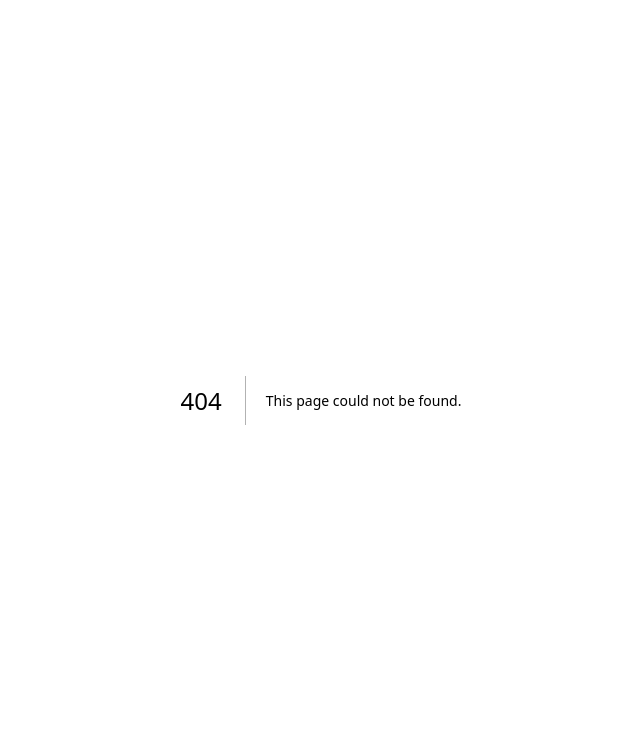
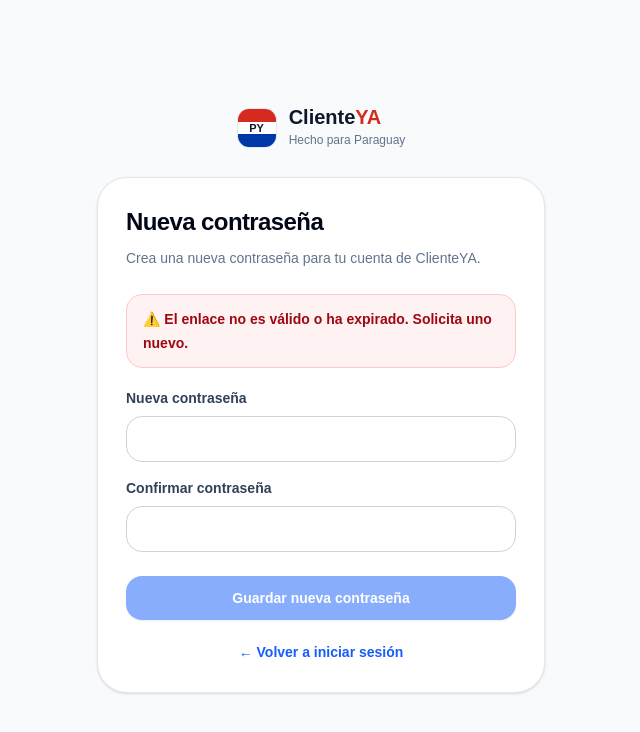
Before and after one commit to gsteenbergen1968-dotcom/clienteya, a Next.js app: page /reset-password in a window 1280 px wide. Before the commit this address had no page. Shown: the top 732 px of the page, without its empty margins (319-959 px from the left). Built offline with nearby package versions, Linux system fonts and the light colour scheme; no server answers.

Commit message:
Add password recovery flow

```diff
--- /dev/null
+++ b/app/forgot-password/page.tsx
@@ -0,0 +1,141 @@
+import { redirect } from "next/navigation";
+
+import { BrandMark } from "../components/BrandMark";
+import { createAuthServerClient } from "../../lib/supabase/auth-server";
+
+export default async function ForgotPasswordPage({
+  searchParams,
+}: {
+  searchParams: Promise<{
+    error?: string;
+    ok?: string;
+  }>;
+}) {
+  const { error, ok } = await searchParams;
+
+  async function requestPasswordReset(
+    formData: FormData,
+  ) {
+    "use server";
+
+    const email = String(
+      formData.get("email") || "",
+    )
+      .trim()
+      .toLowerCase();
+
+    if (!email) {
+      redirect(
+        "/forgot-password?error=missing",
+      );
+    }
+
+    const supabase =
+      await createAuthServerClient();
+
+    const appUrl =
+      process.env.NEXT_PUBLIC_APP_URL ||
+      "http://localhost:3000";
+
+    const {
+      error: resetError,
+    } =
+      await supabase.auth.resetPasswordForEmail(
+        email,
+        {
+          redirectTo: `${appUrl}/reset-password`,
+        },
+      );
+
+    if (resetError) {
+      console.error(
+        "PASSWORD RESET ERROR:",
+        resetError,
+      );
+
+      redirect(
+        "/forgot-password?error=send",
+      );
+    }
+
+    redirect(
+      "/forgot-password?ok=sent",
+    );
+  }
+
+  return (
+    <main className="flex min-h-screen items-center justify-center bg-slate-50 px-4 py-8">
+      <div className="w-full max-w-md">
+        <div className="mb-7 flex justify-center">
+          <BrandMark showTagline />
+        </div>
+
+        <div className="rounded-[30px] border border-slate-200 bg-white p-6 shadow-sm sm:p-7">
+          <div className="mb-6">
+            <h1 className="text-2xl font-black tracking-tight text-slate-950">
+              Recuperar contraseña
+            </h1>
+
+            <p className="mt-2 text-sm leading-6 text-slate-500">
+              Ingresa tu email y te enviaremos un enlace para crear una nueva contraseña.
+            </p>
+          </div>
+
+          {ok === "sent" ? (
+            <div className="mb-5 rounded-2xl border border-emerald-200 bg-emerald-50 px-4 py-3 text-sm font-semibold leading-6 text-emerald-800">
+              ✅ Revisa tu correo electrónico. Si existe una cuenta con este email, recibirás un enlace para cambiar tu contraseña.
+            </div>
+          ) : null}
+
+          {error === "missing" ? (
+            <div className="mb-5 rounded-2xl border border-red-200 bg-red-50 px-4 py-3 text-sm font-semibold leading-6 text-red-800">
+              ⚠️ Ingresa tu email.
+            </div>
+          ) : null}
+
+          {error === "send" ? (
+            <div className="mb-5 rounded-2xl border border-red-200 bg-red-50 px-4 py-3 text-sm font-semibold leading-6 text-red-800">
+              ⚠️ No pudimos enviar el enlace. Intenta nuevamente.
+            </div>
+          ) : null}
+
+          <form
+            action={requestPasswordReset}
+            className="space-y-5"
+          >
+            <div>
+              <label className="mb-2 block text-sm font-semibold text-slate-700">
+                Email
+              </label>
+
+              <input
+                type="email"
+                name="email"
+                autoComplete="email"
+                placeholder="tu@email.com"
+                required
+                className="w-full rounded-2xl border border-slate-300 bg-white px-4 py-3 text-sm text-slate-900 outline-none transition focus:border-blue-500"
+              />
+            </div>
+
+            <button
+              type="submit"
+              className="w-full rounded-2xl bg-blue-600 px-4 py-3 text-sm font-black text-white shadow-sm transition hover:bg-blue-700"
+            >
+              Enviar enlace
+            </button>
+          </form>
+
+          <div className="mt-5 text-center">
+            <a
+              href="/login"
+              className="text-sm font-bold text-blue-600 hover:underline"
+            >
+              ← Volver a iniciar sesión
+            </a>
+          </div>
+        </div>
+      </div>
+    </main>
+  );
+}
--- a/app/login/page.tsx
+++ b/app/login/page.tsx
@@ -125,13 +125,17 @@
     return null;
   }
 
-  function getSuccessMessage() {
-    if (ok === "check-email") {
-      return "Cuenta creada. Revisa tu correo electrónico para confirmar tu cuenta antes de iniciar sesión.";
-    }
+ function getSuccessMessage() {
+  if (ok === "check-email") {
+    return "Cuenta creada. Revisa tu correo electrónico para confirmar tu cuenta antes de iniciar sesión.";
+  }
 
-    return null;
+  if (ok === "password-updated") {
+    return "Tu contraseña fue actualizada correctamente. Ya puedes iniciar sesión.";
   }
+
+  return null;
+}
 
   const errorMessage =
     getErrorMessage();
@@ -201,6 +205,15 @@
                 className="w-full rounded-2xl border border-slate-300 bg-white px-4 py-3 text-sm text-slate-900 outline-none transition focus:border-blue-500"
                 required
               />
+
+              <div className="mt-2 text-right">
+                <a
+                  href="/forgot-password"
+                  className="text-sm font-bold text-blue-600 hover:underline"
+                >
+                  ¿Olvidaste tu contraseña?
+                </a>
+              </div>
             </div>
           </div>
 
--- /dev/null
+++ b/app/reset-password/page.tsx
@@ -0,0 +1,201 @@
+"use client";
+
+import { useEffect, useMemo, useState } from "react";
+import { useRouter } from "next/navigation";
+import { createBrowserClient } from "@supabase/ssr";
+
+import { BrandMark } from "../components/BrandMark";
+
+export default function ResetPasswordPage() {
+  const router = useRouter();
+
+  const [ready, setReady] = useState(false);
+  const [error, setError] = useState("");
+  const [password, setPassword] = useState("");
+  const [confirmPassword, setConfirmPassword] =
+    useState("");
+  const [saving, setSaving] = useState(false);
+
+  const supabase = useMemo(() => {
+    const supabaseUrl =
+      process.env.NEXT_PUBLIC_SUPABASE_URL;
+
+    const supabaseAnonKey =
+      process.env.NEXT_PUBLIC_SUPABASE_ANON_KEY;
+
+    if (
+      !supabaseUrl ||
+      !supabaseAnonKey
+    ) {
+      throw new Error(
+        "Missing Supabase environment variables.",
+      );
+    }
+
+    return createBrowserClient(
+      supabaseUrl,
+      supabaseAnonKey,
+    );
+  }, []);
+
+  useEffect(() => {
+    async function checkRecoverySession() {
+      const {
+        data: { session },
+      } = await supabase.auth.getSession();
+
+      if (!session) {
+        setError(
+          "El enlace no es válido o ha expirado. Solicita uno nuevo.",
+        );
+        setReady(true);
+        return;
+      }
+
+      setReady(true);
+    }
+
+    void checkRecoverySession();
+  }, [supabase]);
+
+  async function handleSubmit(
+    event: React.FormEvent<HTMLFormElement>,
+  ) {
+    event.preventDefault();
+
+    setError("");
+
+    if (password.length < 8) {
+      setError(
+        "La contraseña debe tener al menos 8 caracteres.",
+      );
+      return;
+    }
+
+    if (password !== confirmPassword) {
+      setError(
+        "Las contraseñas no coinciden.",
+      );
+      return;
+    }
+
+    setSaving(true);
+
+    const { error: updateError } =
+      await supabase.auth.updateUser({
+        password,
+      });
+
+    if (updateError) {
+      setError(
+        "No pudimos cambiar tu contraseña. Intenta nuevamente.",
+      );
+      setSaving(false);
+      return;
+    }
+
+    await supabase.auth.signOut();
+
+    router.replace(
+      "/login?ok=password-updated",
+    );
+  }
+
+  if (!ready) {
+    return (
+      <main className="flex min-h-screen items-center justify-center bg-slate-50 px-4">
+        <p className="text-sm font-semibold text-slate-500">
+          Verificando enlace...
+        </p>
+      </main>
+    );
+  }
+
+  return (
+    <main className="flex min-h-screen items-center justify-center bg-slate-50 px-4 py-8">
+      <div className="w-full max-w-md">
+        <div className="mb-7 flex justify-center">
+          <BrandMark showTagline />
+        </div>
+
+        <form
+          onSubmit={handleSubmit}
+          className="rounded-[30px] border border-slate-200 bg-white p-6 shadow-sm sm:p-7"
+        >
+          <div className="mb-6">
+            <h1 className="text-2xl font-black tracking-tight text-slate-950">
+              Nueva contraseña
+            </h1>
+
+            <p className="mt-2 text-sm leading-6 text-slate-500">
+              Crea una nueva contraseña para tu cuenta de ClienteYA.
+            </p>
+          </div>
+
+          {error ? (
+            <div className="mb-5 rounded-2xl border border-red-200 bg-red-50 px-4 py-3 text-sm font-semibold leading-6 text-red-800">
+              ⚠️ {error}
+            </div>
+          ) : null}
+
+          <div className="space-y-4">
+            <div>
+              <label className="mb-2 block text-sm font-semibold text-slate-700">
+                Nueva contraseña
+              </label>
+
+              <input
+                type="password"
+                value={password}
+                onChange={(event) =>
+                  setPassword(event.target.value)
+                }
+                autoComplete="new-password"
+                className="w-full rounded-2xl border border-slate-300 bg-white px-4 py-3 text-sm text-slate-900 outline-none transition focus:border-blue-500"
+                required
+              />
+            </div>
+
+            <div>
+              <label className="mb-2 block text-sm font-semibold text-slate-700">
+                Confirmar contraseña
+              </label>
+
+              <input
+                type="password"
+                value={confirmPassword}
+                onChange={(event) =>
+                  setConfirmPassword(
+                    event.target.value,
+                  )
+                }
+                autoComplete="new-password"
+                className="w-full rounded-2xl border border-slate-300 bg-white px-4 py-3 text-sm text-slate-900 outline-none transition focus:border-blue-500"
+                required
+              />
+            </div>
+          </div>
+
+          <button
+            type="submit"
+            disabled={saving || Boolean(error && !password)}
+            className="mt-6 w-full rounded-2xl bg-blue-600 px-4 py-3 text-sm font-black text-white shadow-sm transition hover:bg-blue-700 disabled:cursor-not-allowed disabled:opacity-50"
+          >
+            {saving
+              ? "Guardando..."
+              : "Guardar nueva contraseña"}
+          </button>
+
+          <div className="mt-5 text-center">
+            <a
+              href="/login"
+              className="text-sm font-bold text-blue-600 hover:underline"
+            >
+              ← Volver a iniciar sesión
+            </a>
+          </div>
+        </form>
+      </div>
+    </main>
+  );
+}
```
